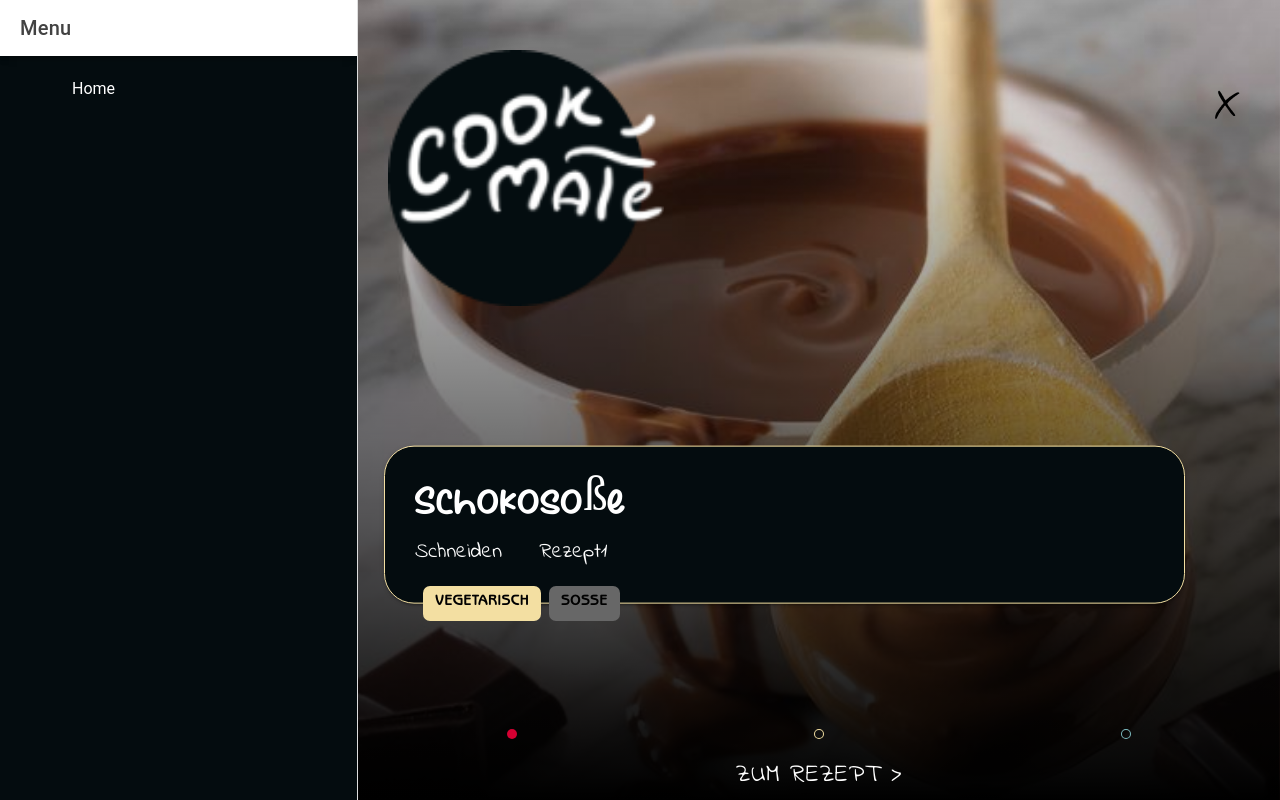
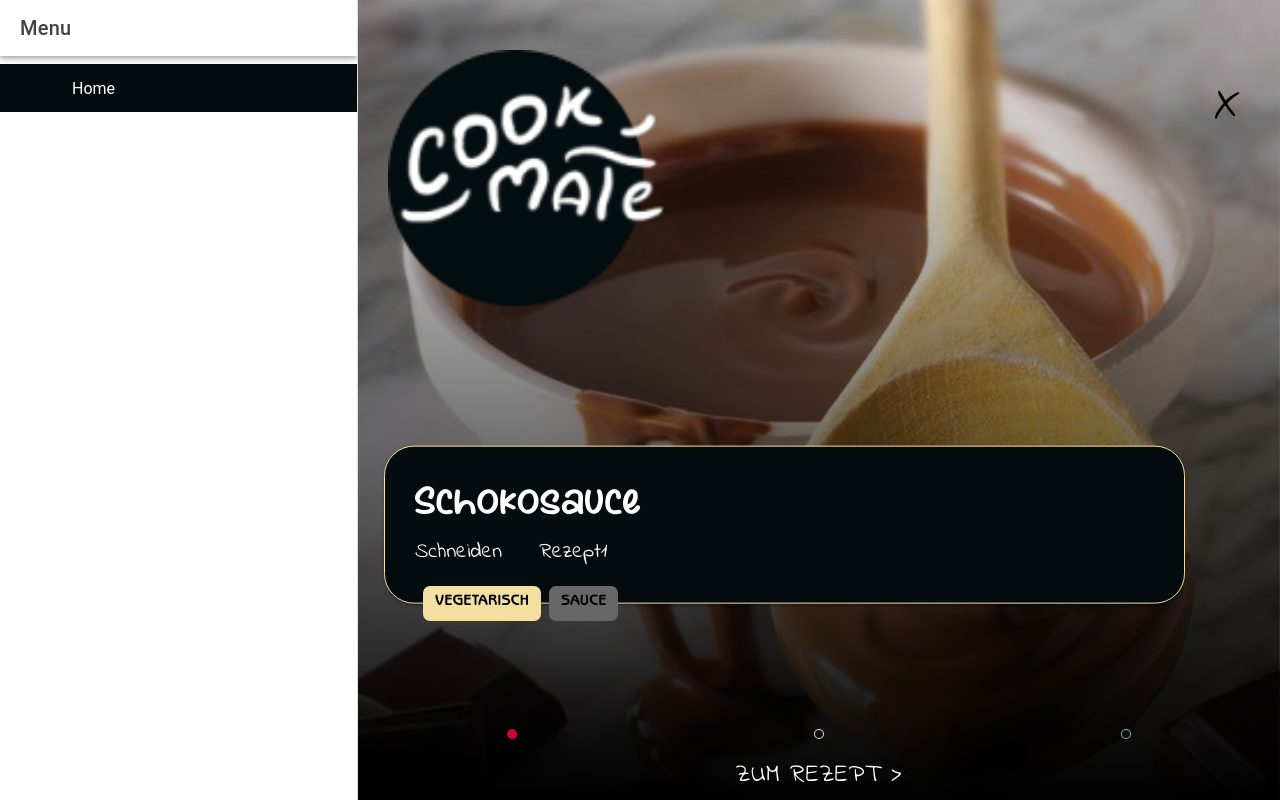
Before and after one commit to HeleneReiter/cookmate, a React (Create React App) app: page /marinieren/level1 in a window 1280 px wide. Built offline with nearby package versions, Linux system fonts and the light colour scheme; no server answers.

Commit message:
dfjdksjkfd

```diff
--- a/src/pages/CSS/Arbeitsschritte.css
+++ b/src/pages/CSS/Arbeitsschritte.css
@@ -42,8 +42,8 @@
     line-height: 40px;
 }
 
-ion-content {
-    --ion-background-color: #040C0F;
+ion-content .Arbeitschrittebackground {
+    --ion-background-color: #7bacbe;
 }
 
 .card {
@@ -53,7 +53,7 @@ ion-content {
 }
 
 .custom-page-background {
-    --ion-background-color: linear-gradient(to bottom, rgba(4,12,15,1), rgb(7, 21, 27, 1));
+    --ion-background-color: linear-gradient(to top, rgba(4,12,15,1), rgb(7, 21, 27, 1));
 }
 
 
--- a/src/pages/CSS/Rezeptvorschau.css
+++ b/src/pages/CSS/Rezeptvorschau.css
@@ -75,3 +75,7 @@ ol {
 ion-card .list-ios {
     margin-bottom: 20px;
 }
+
+ion-content .RezeptvorschauBackground {
+    --ion-background-color: white;
+}
--- a/src/pages/Levels/Basics/BasicMarinieren.tsx
+++ b/src/pages/Levels/Basics/BasicMarinieren.tsx
@@ -23,15 +23,15 @@ const BasicMarinieren: React.FC = () => {
       <>
       <IonCard className="custom-ion-card">
           <div className="box"></div>
-          <p>Himbeersosse</p>
-          <div className="info"><h2>Sosse Rezept1</h2></div> {/*besser korrigieren*/}
+          <p>Himbeersauce</p>
+          <div className="info"><h2>Sauce Rezept1</h2></div> {/*besser korrigieren*/}
           </IonCard>
           <div className="labelbox">
           <IonChip className="labelVegan">
             <IonLabel>Vegan</IonLabel>
           </IonChip>
           <IonChip className="labelCategory">
-            <IonLabel>Soße</IonLabel>
+            <IonLabel>Sauce</IonLabel>
           </IonChip>
           </div>
           </>
--- a/src/pages/Levels/MarinierenLevel1.tsx
+++ b/src/pages/Levels/MarinierenLevel1.tsx
@@ -12,26 +12,26 @@ const MarinierenLevel1: React.FC = () => {
       <IonContent>
         <RecipeCard
           titleOne="Rezept1"
-          descriptionOne="Schokosoße"
+          descriptionOne="Schokosauce"
           labelOne="Vegetarisch"
           classnameOne="labelVeggie"
-          recipeCategoryLabelOne="Soße"
+          recipeCategoryLabelOne="Sauce"
           recipeCategoryColorOne="default"
           imgOne="/assets/Bildrecherche/marinieren_lvl1_schokosauce.JPG"
 
           titleTwo="Rezept2"
-          descriptionTwo="Joghurtsoße"
+          descriptionTwo="Joghurtsauce"
           labelTwo="Vegetarisch"
           classnameTwo="labelVeggie"
-          recipeCategoryLabelTwo="Soße"
+          recipeCategoryLabelTwo="Sauce"
           recipeCategoryColorTwo="default"
           imgTwo="/assets/Bildrecherche/marinieren_lvl1_joghurtsauce.JPG"
 
           titleThree="Rezept3"
-          descriptionThree="Bratensoße"
+          descriptionThree="Bratensauce"
           labelThree="Fleisch"
           classnameThree="labelMeat"
-          recipeCategoryLabelThree="Soße"
+          recipeCategoryLabelThree="Sauce"
           recipeCategoryColorThree="default"
           imgThree="/assets/Bildrecherche/marinieren_lvl1_bratensauce.JPG"
 
--- a/src/pages/Levels/SchneidenLevel1.tsx
+++ b/src/pages/Levels/SchneidenLevel1.tsx
@@ -29,7 +29,7 @@ const SchneidenLevel1: React.FC = () => {
           imgTwo="/assets/Bildrecherche/schneiden_lvl1_avocadotomatensalat.JPG"
 
           titleThree="Rezept3"
-          descriptionThree="Asiatisches Gemüse"
+          descriptionThree="Asiatisches Gemuese"
           labelThree="Vegan"
           classnameThree="labelVegan"
           recipeCategoryLabelThree="Hauptspeise"
--- a/src/pages/Rezeptseiten/Rezepte/Basics_Saucen_Himbeersosse.json
+++ b/src/pages/Rezeptseiten/Rezepte/Basics_Saucen_Himbeersosse.json
@@ -1,11 +1,11 @@
 {
-  "name": "Himbeersosse",
+  "name": "Himbeersauce",
   "portionen": 4,
   "arbeitszeit": "10 min",
   "arbeitsschritte": 2,
   "schwierigkeit": "einfach",
-  "kategorie": "Soße",
-  "learning": "Soßen",
+  "kategorie": "Sauce",
+  "learning": "Saucen",
   "label": "Vegan",
   "zutaten": [
     {
--- a/src/pages/eigeneKomponenten/Rezeptvorschau.tsx
+++ b/src/pages/eigeneKomponenten/Rezeptvorschau.tsx
@@ -10,7 +10,8 @@ import {
   IonCardContent,
   IonList,
   IonItem,
-  IonLabel
+  IonLabel,
+  IonRouterOutlet
 } from '@ionic/react';
 
 import '../CSS/Rezeptvorschau.css';
@@ -28,7 +29,8 @@ const Rezeptvorschau: React.FC = () => {
   };
 
   return (
-    <IonPage>
+
+    <IonPage className="custom-page-background">
       <IonCard className="custom-ion-card-rezeptvorschau">
         <IonCardContent>
           <img
--- a/src/theme/variables.css
+++ b/src/theme/variables.css
@@ -153,7 +153,7 @@ http://ionicframework.com/docs/theming/ */
    */
 
   .ios body {
-    --ion-background-color: #000000;
+    --ion-background-color: #03090c;
     --ion-background-color-rgb: 0,0,0;
 
     --ion-text-color: #ffffff;
```
